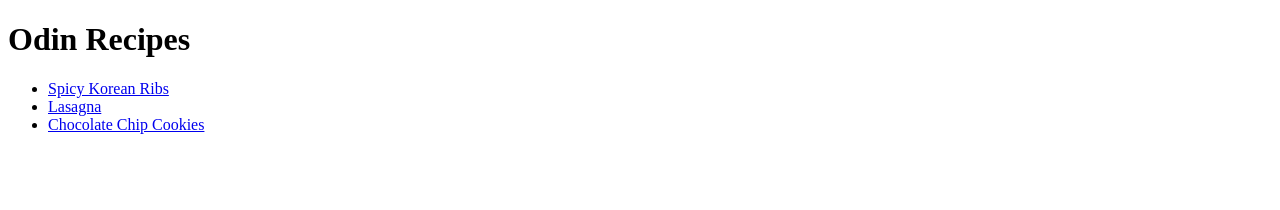
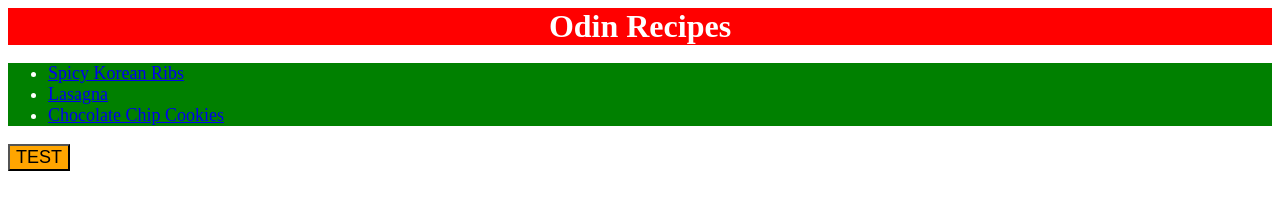
Before and after one commit to aldriebarcena/odin-recipes, a plain HTML site: page index.html in a window 1280 px wide. Drawn offline with Linux system fonts and the light colour scheme.

Commit message:
added external css sheet to index.html

```diff
--- a/index.html
+++ b/index.html
@@ -4,10 +4,11 @@
     <head>
         <meta charset="utp-8">
         <title>Odin Recipes</title>
+        <link rel="stylesheet" href="stylesheet.css">
     </head>
 
     <body>
-        <h1>Odin Recipes</h1>
+        <div>Odin Recipes</div>
 
         <ul>
             <li><a href="recipes/spicy_korean_ribs.html">Spicy Korean Ribs</a></li>
@@ -15,5 +16,7 @@
             <li><a href="recipes/cc_cookies.html">Chocolate Chip Cookies</a></li>
         </ul>
 
-        </body>
+        <button>TEST</button>
+
+    </body>
 </html>
```
